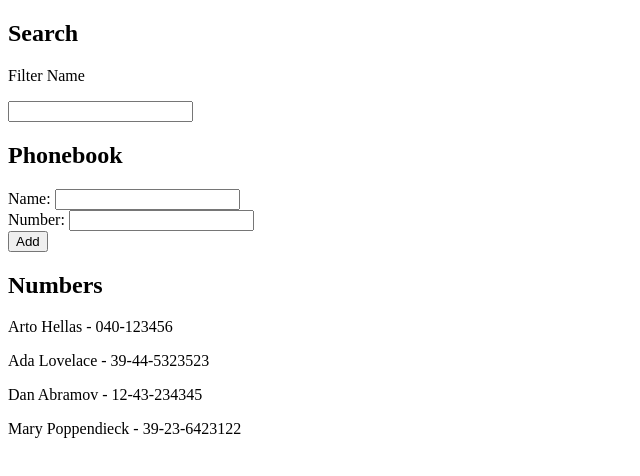
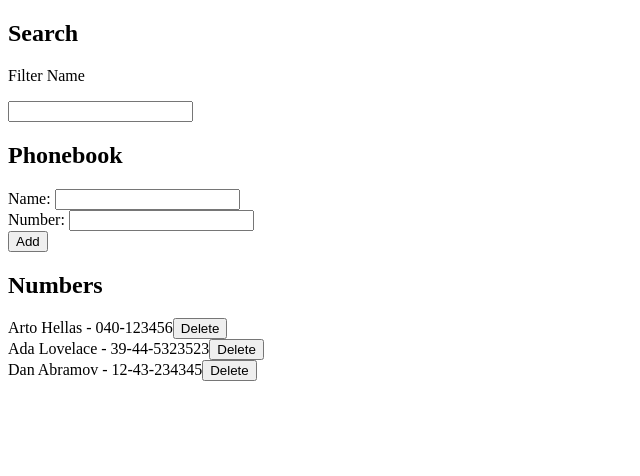
Before and after one commit to Magn3tism/phonebook, a React (Create React App) app: page / in a window 1280 px wide. Shown: the top 476 px of the page, without its empty margins (0-640 px from the left). Built offline with nearby package versions, Linux system fonts and the light colour scheme; data requests are answered from the project's data file.

Commit message:
Add deletion of numbers

```diff
--- a/db.json
+++ b/db.json
@@ -1,5 +1,5 @@
 {
-  "persons":[
+  "persons": [
     {
       "name": "Arto Hellas",
       "number": "040-123456",
@@ -14,11 +14,6 @@
       "name": "Dan Abramov",
       "number": "12-43-234345",
       "id": 3
-    },
-    {
-      "name": "Mary Poppendieck",
-      "number": "39-23-6423122",
-      "id": 4
     }
   ]
 }
--- a/src/App.js
+++ b/src/App.js
@@ -3,7 +3,7 @@ import { useEffect, useState } from "react";
 import Filter from "./components/Filter";
 import Add from "./components/Add";
 import Numbers from "./components/Numbers";
-import getAll from "./services/persons";
+import { addNumber, deleteNumber, getAll } from "./services/persons";
 
 const App = () => {
   const [persons, setPersons] = useState([]);
@@ -56,12 +56,20 @@ const App = () => {
 
     if (exists) return;
 
-    let newPersons = persons.concat({ name: newName, number: newNumber });
+    addNumber({ name: newName, number: newNumber }).then((newPersons) => {
+      setPersons(persons.concat(newPersons));
+      setFiltredPeople(persons.concat(newPersons));
+      setNewName("");
+      setNewNumber("");
+    });
+  };
+
+  const handleDelete = (id) => {
+    deleteNumber(id);
+    let newPersons = persons.filter((person) => person.id !== id);
 
     setPersons(newPersons);
     setFiltredPeople(newPersons);
-    setNewName("");
-    setNewNumber("");
   };
 
   return (
@@ -76,7 +84,7 @@ const App = () => {
         handleSubmit={handleSubmit}
       />
 
-      <Numbers people={filteredPeople} />
+      <Numbers people={filteredPeople} handleDelete={handleDelete} />
     </div>
   );
 };
--- a/src/components/Numbers.js
+++ b/src/components/Numbers.js
@@ -1,12 +1,23 @@
-const Numbers = ({ people }) => {
+const Numbers = ({ people, handleDelete }) => {
   return (
     <div>
       <h2>Numbers</h2>
 
       {people.map((person) => (
-        <p key={person.number}>
-          {person.name} - {person.number}
-        </p>
+        <div key={person.id}>
+          <span>
+            {" "}
+            {person.name} - {person.number}
+          </span>
+
+          <button
+            onClick={() => {
+              handleDelete(person.id);
+            }}
+          >
+            Delete
+          </button>
+        </div>
       ))}
     </div>
   );
--- a/src/services/persons.js
+++ b/src/services/persons.js
@@ -4,4 +4,9 @@ const baseUrl = "http://localhost:3001/persons";
 
 const getAll = () => axios.get(baseUrl).then((response) => response.data);
 
-export default getAll;
+const addNumber = (newPerson) =>
+  axios.post(baseUrl, newPerson).then((response) => response.data);
+
+const deleteNumber = (id) => axios.delete(`${baseUrl}/${id}`);
+
+export { getAll, addNumber, deleteNumber };
```
